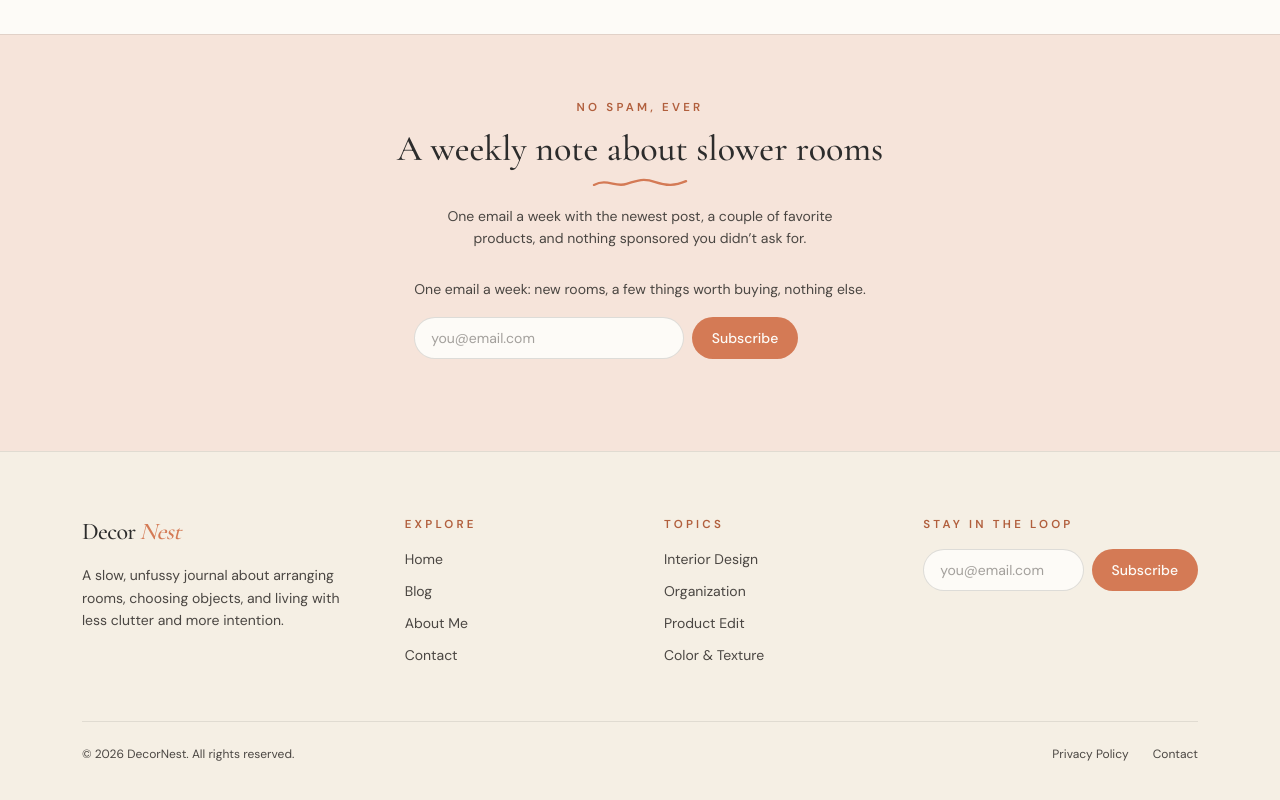
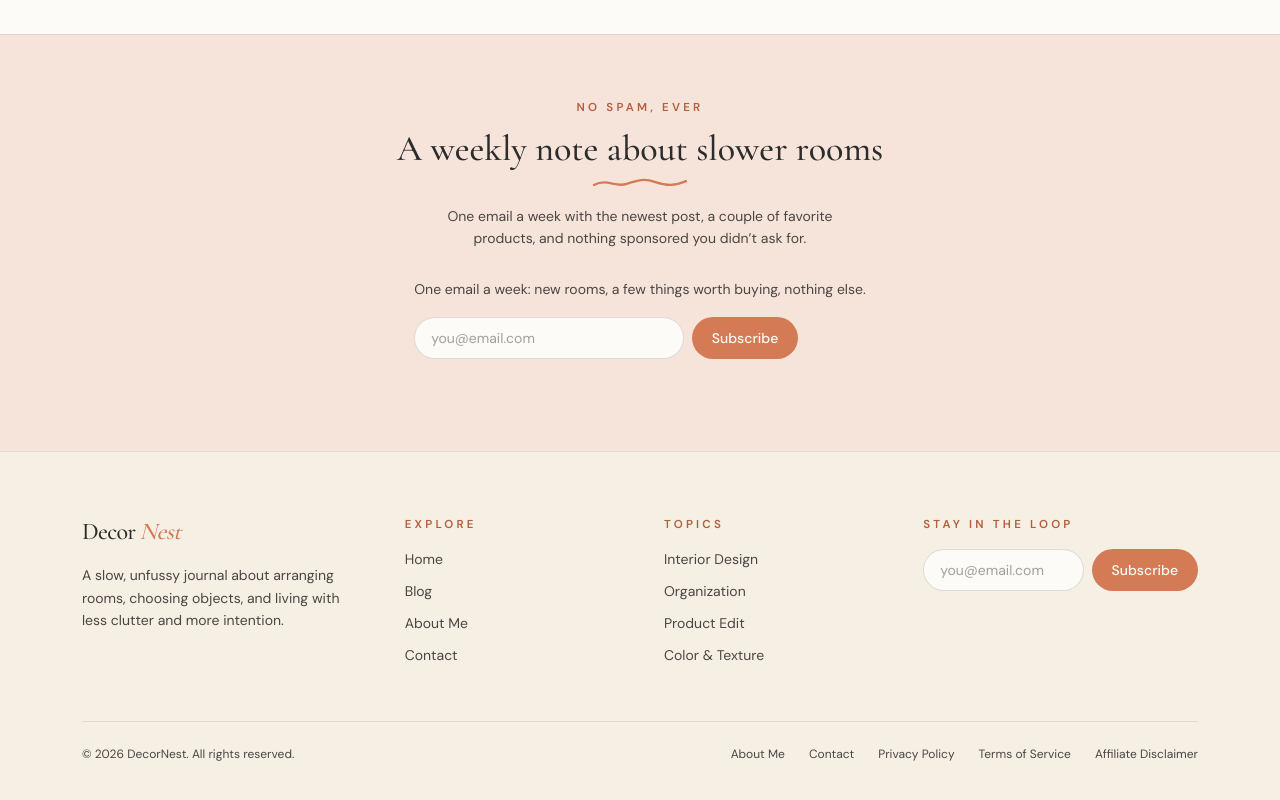
Before and after one commit to Danamstrong/DecorNest, a Next.js app: page / in a window 1280 px wide. Shown: the part 3764-4564 px from the top of the page. Built offline with nearby package versions, Linux system fonts and the light colour scheme.

Commit message:
Update Footer component with additional links

```diff
--- a/src/components/Footer.tsx
+++ b/src/components/Footer.tsx
@@ -74,12 +74,21 @@ export default function Footer() {
 
         <div className="mt-14 flex flex-col items-start justify-between gap-4 border-t border-charcoal/10 pt-6 text-xs text-ink sm:flex-row sm:items-center">
           <p>© {new Date().getFullYear()} DecorNest. All rights reserved.</p>
-          <div className="flex gap-6">
+          <div className="flex flex-wrap gap-x-6 gap-y-2">
+            <Link href="/about" className="hover:text-terracotta">
+              About Me
+            </Link>
+            <Link href="/contact" className="hover:text-terracotta">
+              Contact
+            </Link>
             <Link href="/privacy-policy" className="hover:text-terracotta">
               Privacy Policy
             </Link>
-            <Link href="/contact" className="hover:text-terracotta">
-              Contact
+            <Link href="/terms" className="hover:text-terracotta">
+              Terms of Service
+            </Link>
+            <Link href="/disclaimer" className="hover:text-terracotta">
+              Affiliate Disclaimer
             </Link>
           </div>
         </div>
```
